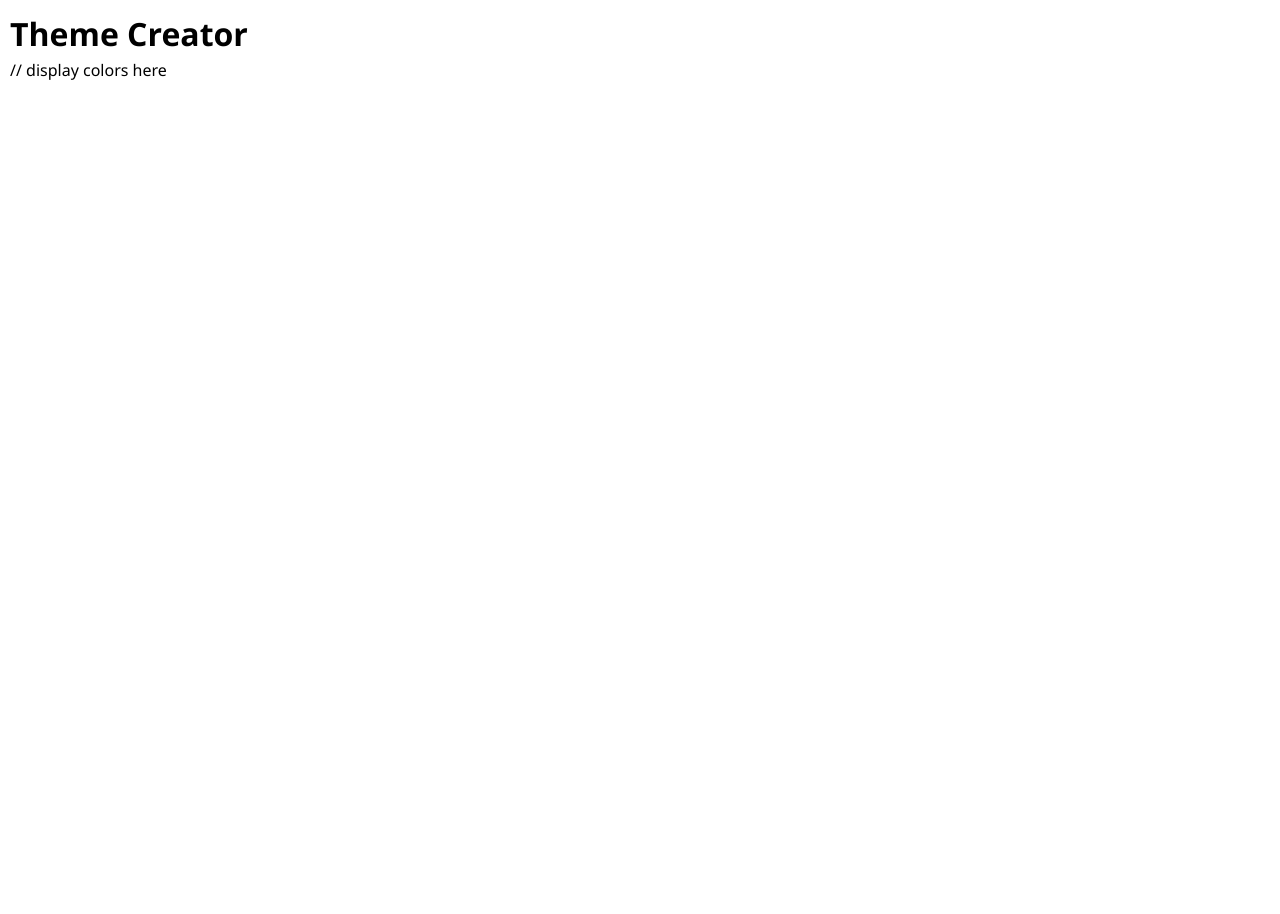
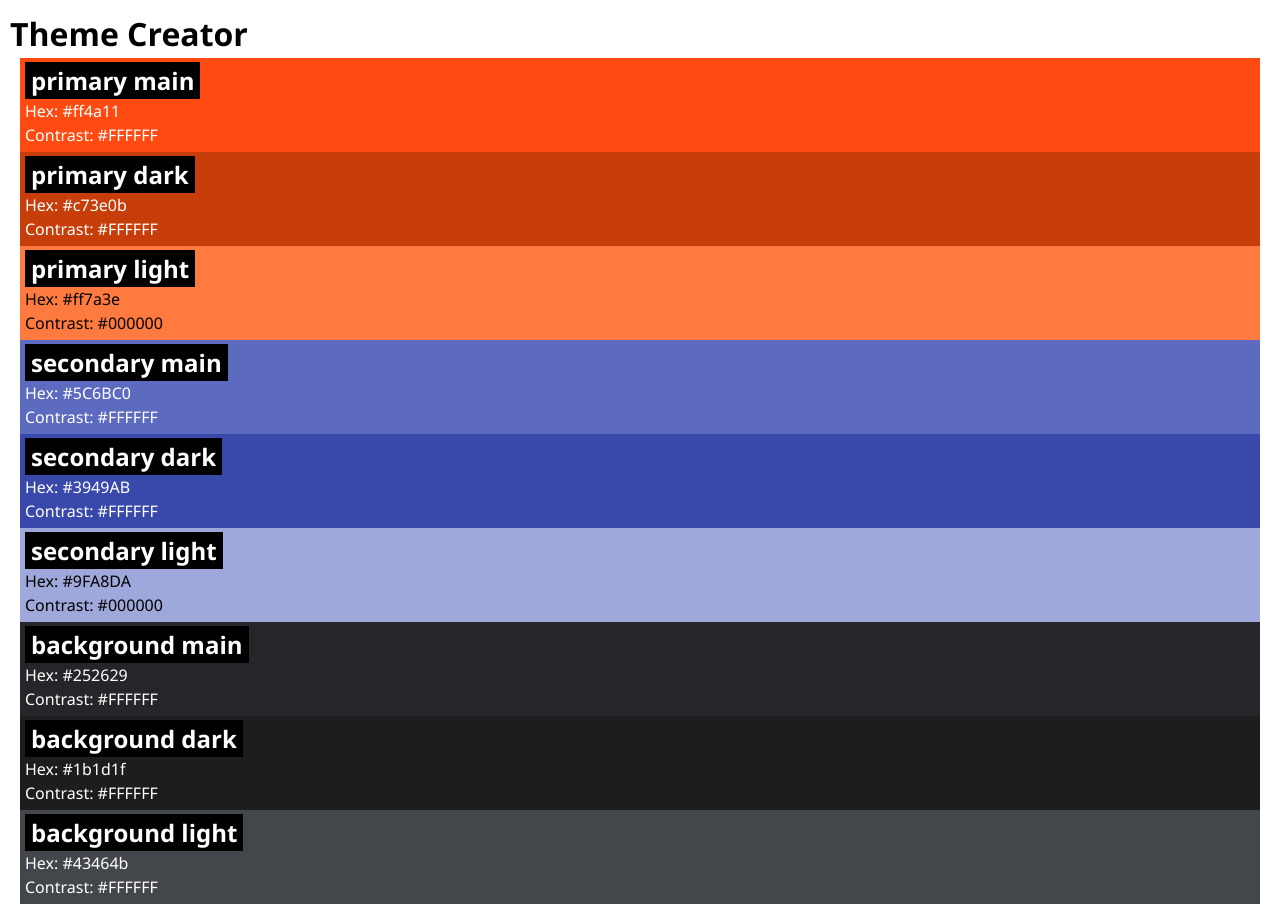
Before and after one commit to orayerdogan/recap-project-4, a React (Vite) app: page / in a window 1280 px wide. Before the commit the page ends 800 px from the top, so only its background shows below. Built offline with nearby package versions, Linux system fonts and the light colour scheme.

Commit message:
add color card and display theme colors

```diff
--- a/src/App.jsx
+++ b/src/App.jsx
@@ -6,7 +6,9 @@ function App() {
   return (
     <>
       <h1>Theme Creator</h1>
-      // display colors here
+      {initialColors.map((color) => (
+        <Color key={color.id} color={color} />
+      ))}
     </>
   );
 }
--- a/src/Components/Color/Color.jsx
+++ b/src/Components/Color/Color.jsx
@@ -1,5 +1,17 @@
 import "./Color.css";
 
 export default function Color({ color }) {
-  return null;
+  return (
+    <div
+      className="color-card"
+      style={{
+        backgroundColor: color.hex,
+        color: color.contrastText,
+      }}
+    >
+      <h2 className="color-card-headline">{color.role}</h2>
+      <p>Hex: {color.hex}</p>
+      <p>Contrast: {color.contrastText}</p>
+    </div>
+  );
 }
```
Also changed, not shown: 1 other file (tests, documents, lock files or other folders).
